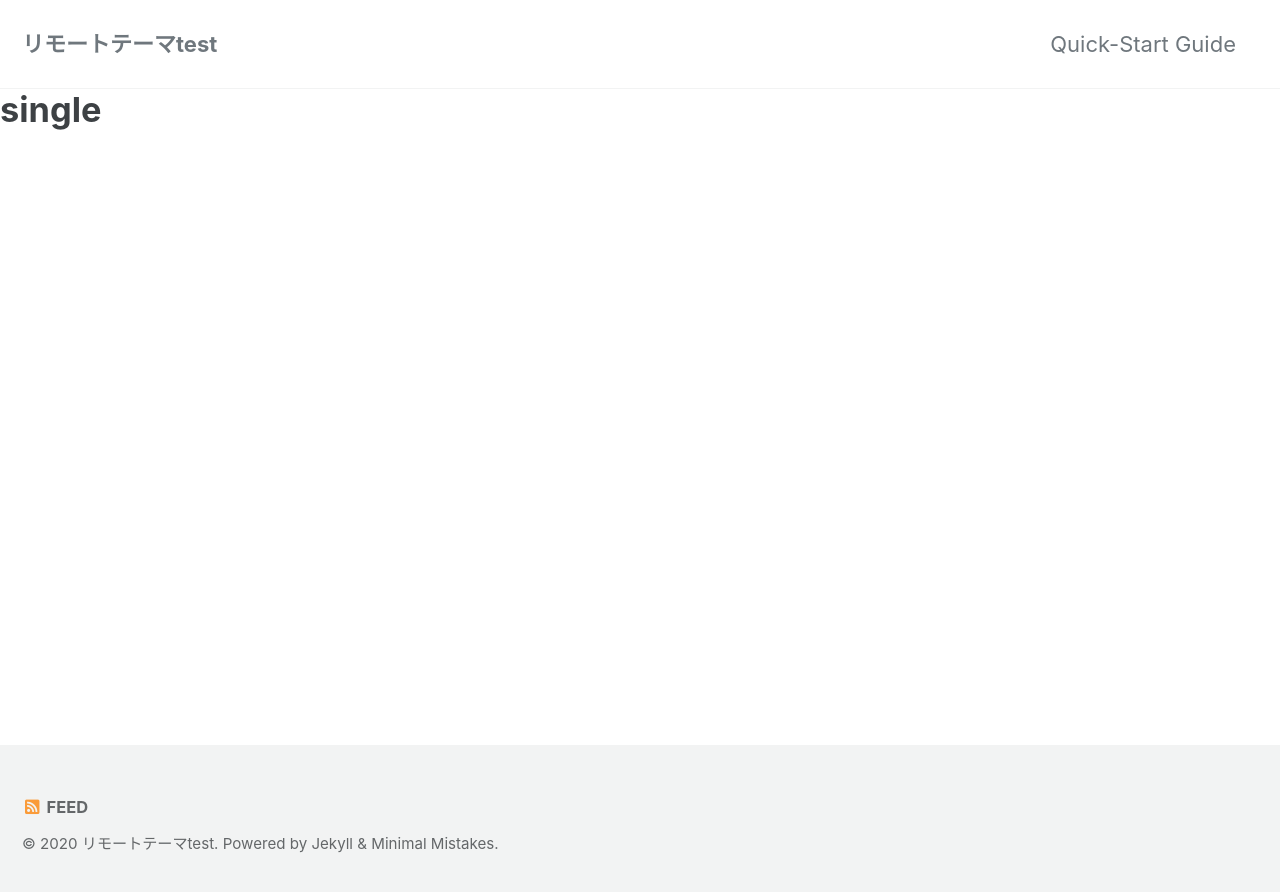
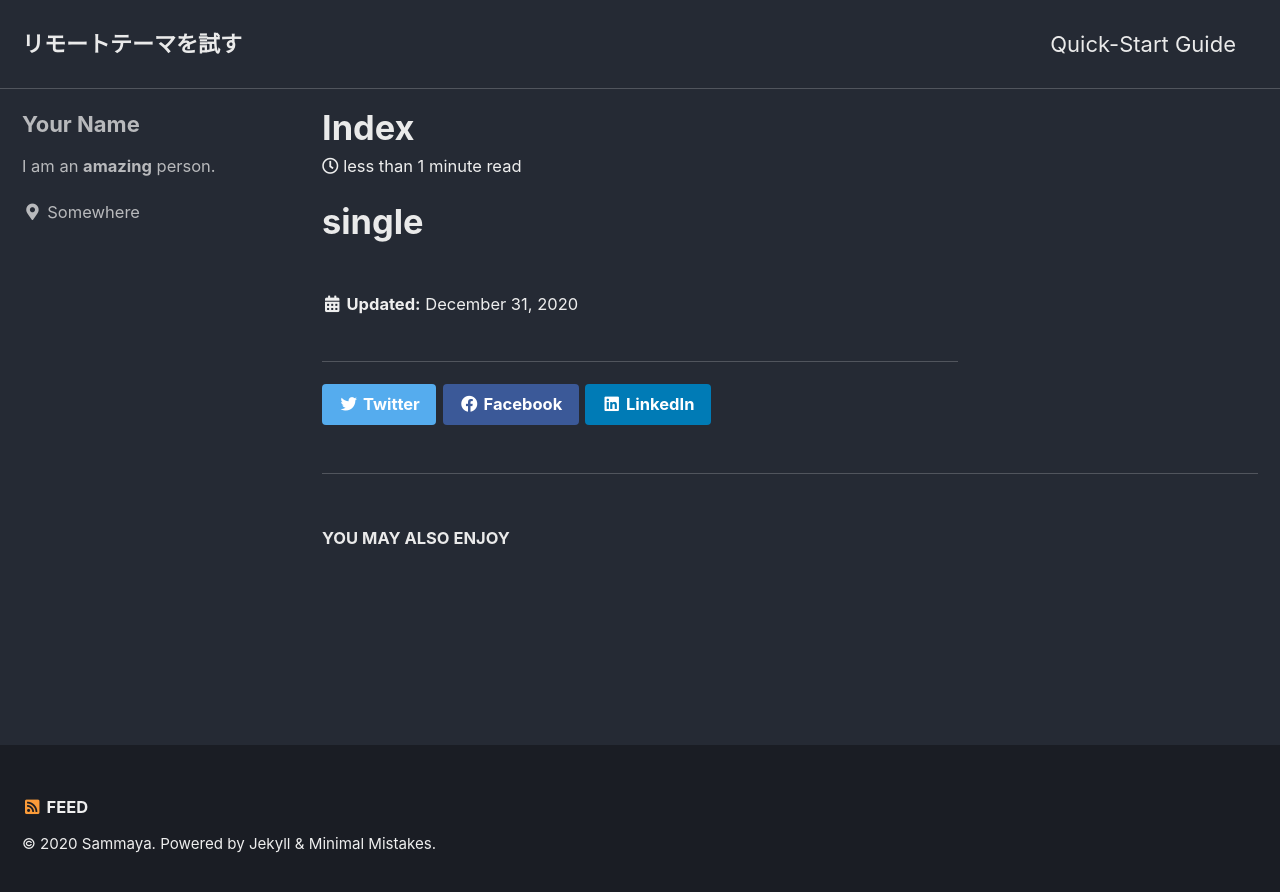
Before and after one commit to sammaya164/sammaya164.github.io, a Jekyll site: the page built from _posts/2020-12-31-index.md, in a window 1280 px wide. Shown: the top 892 px of the page. Built offline with Jekyll 4.4.1, drawn with Linux system fonts in a browser that asks for light colours; cached includes are drawn as plain includes; our own code applies the rules of GitHub Pages for plain Markdown files; a script that is not in the unit is left out; some of the changed lines change nothing that is shown.

Commit message:
Update _config.yml

```diff
--- a/_config.yml
+++ b/_config.yml
@@ -1,5 +1,153 @@
-title: "リモートテーマtest"
-repository: "sammaya164/minimal-mistakes-test"
+# Theme Settings
 
+remote_theme             : "mmistakes/minimal-mistakes@4.21.0"
+minimal_mistakes_skin    : "dark" # "air", "aqua", "contrast", "dark", "dirt", "neon", "mint", "plum", "sunrise"
+
+# Site Settings
+locate                   : "ja"
+title                    : "リモートテーマを試す"
+name                     : "Sammaya"
+repository               : "sammaya164/minimal-mistakes-test"
+words_per_minute         : 200
+
+# SEO Related
+
+# Social Sharing
+
+# Analytics
+
+# Site Author
+author:
+  name             : "Your Name"
+  avatar           : # path of avatar image, e.g. "/assets/images/bio-photo.jpg"
+  bio              : "I am an **amazing** person."
+  location         : "Somewhere"
+  email            :
+  links:
+    - label: "Email"
+      icon: "fas fa-fw fa-envelope-square"
+      # url: "mailto:your.name@email.com"
+    - label: "Website"
+      icon: "fas fa-fw fa-link"
+      # url: "https://your-website.com"
+    - label: "Twitter"
+      icon: "fab fa-fw fa-twitter-square"
+      # url: "https://twitter.com/"
+    - label: "Facebook"
+      icon: "fab fa-fw fa-facebook-square"
+      # url: "https://facebook.com/"
+    - label: "GitHub"
+      icon: "fab fa-fw fa-github"
+      # url: "https://github.com/"
+    - label: "Instagram"
+      icon: "fab fa-fw fa-instagram"
+      # url: "https://instagram.com/"
+
+# Site Footer
+footer:
+  links:
+    - label: "Twitter"
+      icon: "fab fa-fw fa-twitter-square"
+      # url:
+    - label: "Facebook"
+      icon: "fab fa-fw fa-facebook-square"
+      # url:
+    - label: "GitHub"
+      icon: "fab fa-fw fa-github"
+      # url:
+    - label: "GitLab"
+      icon: "fab fa-fw fa-gitlab"
+      # url:
+    - label: "Bitbucket"
+      icon: "fab fa-fw fa-bitbucket"
+      # url:
+    - label: "Instagram"
+      icon: "fab fa-fw fa-instagram"
+      # url:
+
+# Reading Files
+include:
+  - .htaccess
+  - _pages
+exclude:
+  - "*.sublime-project"
+  - "*.sublime-workspace"
+  - vendor
+  - .asset-cache
+  - .bundle
+  - .jekyll-assets-cache
+  - .sass-cache
+  - assets/js/plugins
+  - assets/js/_main.js
+  - assets/js/vendor
+  - Capfile
+  - CHANGELOG
+  - config
+  - Gemfile
+  - Gruntfile.js
+  - gulpfile.js
+  - LICENSE
+  - log
+  - node_modules
+  - package.json
+  - package-lock.json
+  - Rakefile
+  - README
+  - tmp
+  - /docs # ignore Minimal Mistakes /docs
+  - /test # ignore Minimal Mistakes /test
+keep_files:
+  - .git
+  - .svn
+encoding: "utf-8"
+markdown_ext: "markdown,mkdown,mkdn,mkd,md"
+
+
+# Conversion
+markdown: kramdown
+highlighter: rouge
+lsi: false
+excerpt_separator: "\n\n"
+incremental: false
+
+
+# Markdown Processing
+kramdown:
+  input: GFM
+  hard_wrap: false
+  auto_ids: true
+  footnote_nr: 1
+  entity_output: as_char
+  toc_levels: 1..6
+  smart_quotes: lsquo,rsquo,ldquo,rdquo
+  enable_coderay: false
+
+# Plugins (previously gems:)
 plugins:
+  - jekyll-paginate
+  - jekyll-sitemap
+  - jekyll-gist
+  - jekyll-feed
   - jekyll-include-cache
+
+# mimic GitHub Pages with --safe
+whitelist:
+  - jekyll-paginate
+  - jekyll-sitemap
+  - jekyll-gist
+  - jekyll-feed
+  - jekyll-include-cache
+
+# Defaults
+defaults:
+  # _posts
+  - scope:
+      path: ""
+      type: posts
+    values:
+      layout: single
+      author_profile: true
+      read_time: true
+      comments: # true
+      share: true
+      related: true
```
